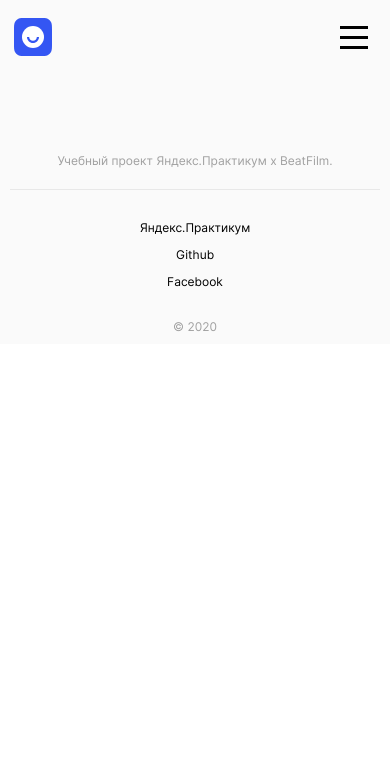
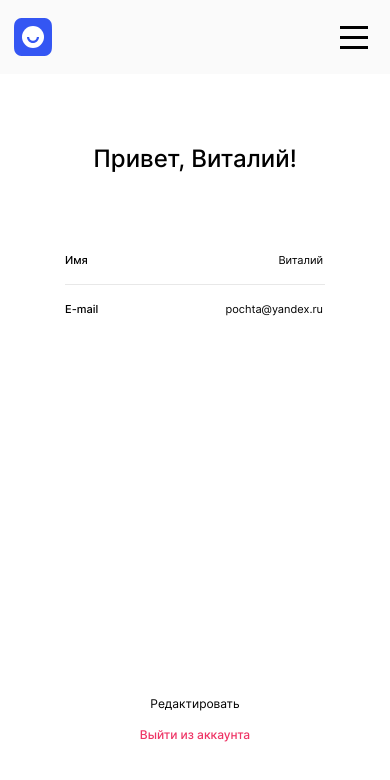
Before and after one commit to Renat2202/movies-explorer-frontend, a React (Create React App) app: page /profile in a window 390 px wide. Shown: the top 780 px of the page. Built offline with nearby package versions, Linux system fonts and the light colour scheme.

Commit message:
feat: Сверстать компонент Profile(+адаптив). Доработать роуты для компонента Footer

```diff
--- a/src/components/App/App.js
+++ b/src/components/App/App.js
@@ -53,7 +53,12 @@
 
       </Switch>
 
-      < Footer />
+      <Switch>
+        < Route exact path={['/', '/movies', '/saved-movies']}>
+          < Footer />
+        </Route>
+      </Switch>
+
     </div>
   );
 }
--- a/src/components/Profile/Profile.css
+++ b/src/components/Profile/Profile.css
@@ -0,0 +1,141 @@
+.profile {
+    display: flex;
+    flex-direction: column;
+    align-items: center;
+    background-color: #fff;
+}
+
+.profile__title {
+    margin: 74px 0 0;
+    font-style: normal;
+    font-weight: 500;
+    font-size: 24px;
+    line-height: 29px;
+    text-align: center;
+    color: #000000;
+}
+
+.profile__form {
+    margin: 123px 0 0;
+}
+
+.profile__container {
+    border: none;
+    display: flex;
+    align-items: center;
+    justify-content: space-between;
+    margin: 17px auto 0;
+    padding: 0 0 16px;
+    border-bottom: 1px solid #E8E8E8;
+}
+
+.profile__container:first-of-type {
+    margin-top: 0;
+}
+
+.profile__container:last-of-type {
+    padding: 0;
+    border: none;
+}
+
+.profile__label {
+    font-style: normal;
+    font-weight: 500;
+    font-size: 11px;
+    line-height: 13px;
+}
+
+.profile__input {
+    font-style: normal;
+    font-weight: normal;
+    font-size: 11px;
+    line-height: 13px;
+    text-align: right;
+    border: none;
+    outline: none;
+}
+
+.profile__submit-button {
+    cursor: pointer;
+    width: 410px;
+    height: 16px;
+    margin: 220px 0 0;
+    padding: 0;
+    font-style: normal;
+    font-weight: normal;
+    font-size: 13px;
+    line-height: 16px;
+    display: flex;
+    align-items: center;
+    justify-content: center;
+    color: #000000;
+    background-color: transparent;
+    border: none;
+}
+
+.profile__exit-button {
+    cursor: pointer;
+    margin: 16px 0 70px;
+    padding: 0;
+    width: 410px;
+    height: 16px;
+    font-style: normal;
+    font-weight: 500;
+    font-size: 13px;
+    line-height: 16px;
+    display: flex;
+    align-items: center;
+    justify-content: center;
+    color: #EE3465;
+    background-color: transparent;
+    border: none;
+}
+
+@media screen and (max-width: 770px) {
+    .profile__title {
+        margin: 236px 0 0;
+    }
+
+    .profile__form {
+        margin: 96px 0 0;
+    }
+
+    .profile__submit-button {
+        margin: 210px 0 0;
+    }
+
+    .profile__exit-button {
+        margin: 16px 0 269px;
+    }
+}
+
+@media screen and (max-width: 470px) {
+    .profile__title {
+        margin: 70px 0 0;
+    }
+
+    .profile__form {
+        margin: 80px 0 0;
+
+    }
+
+    .profile__container {
+        max-width: 260px;
+    }
+
+    .profile__submit-button {
+        margin: 379px 0 0;
+        width: 300px;
+        height: 15px;
+        font-size: 12px;
+        line-height: 15px;
+    }
+
+    .profile__exit-button {
+        margin: 16px 0 40px;
+        width: 300px;
+        height: 15px;
+        font-size: 12px;
+        line-height: 15px;
+    }
+}
--- a/src/components/Profile/Profile.js
+++ b/src/components/Profile/Profile.js
@@ -1,10 +1,23 @@
 import React from 'react';
+import './Profile.css'
 
 function Profile(props) {
     return(
-        <div>
-
-        </div>
+        <section className='profile'>
+            <h2 className='profile__title'>Привет, Виталий!</h2>
+            <form className='profile__form'>
+                <fieldset className='profile__container profile__name-container'>
+                    <label className='profile__label profile__name-label' htmlFor='profile-name'>Имя</label>
+                    <input type='text' className='profile__input profile__input-name' id='profile-name' name='profile-name' defaultValue='Виталий'/>
+                </fieldset>
+                <fieldset className='profile__container profile__email-container'>
+                    <label className='profile__label profile__email-label' htmlFor='profile-email'>E-mail</label>
+                    <input type='text' className='profile__input profile__input-email' id='profile-email' name='profile-email' defaultValue='pochta@yandex.ru'/>
+                </fieldset>
+                <button type='submit' className='profile__submit-button'>Редактировать</button>
+                <button type='button' className='profile__exit-button'>Выйти из аккаунта</button>
+            </form>
+        </section>
     );
 }
 
```
